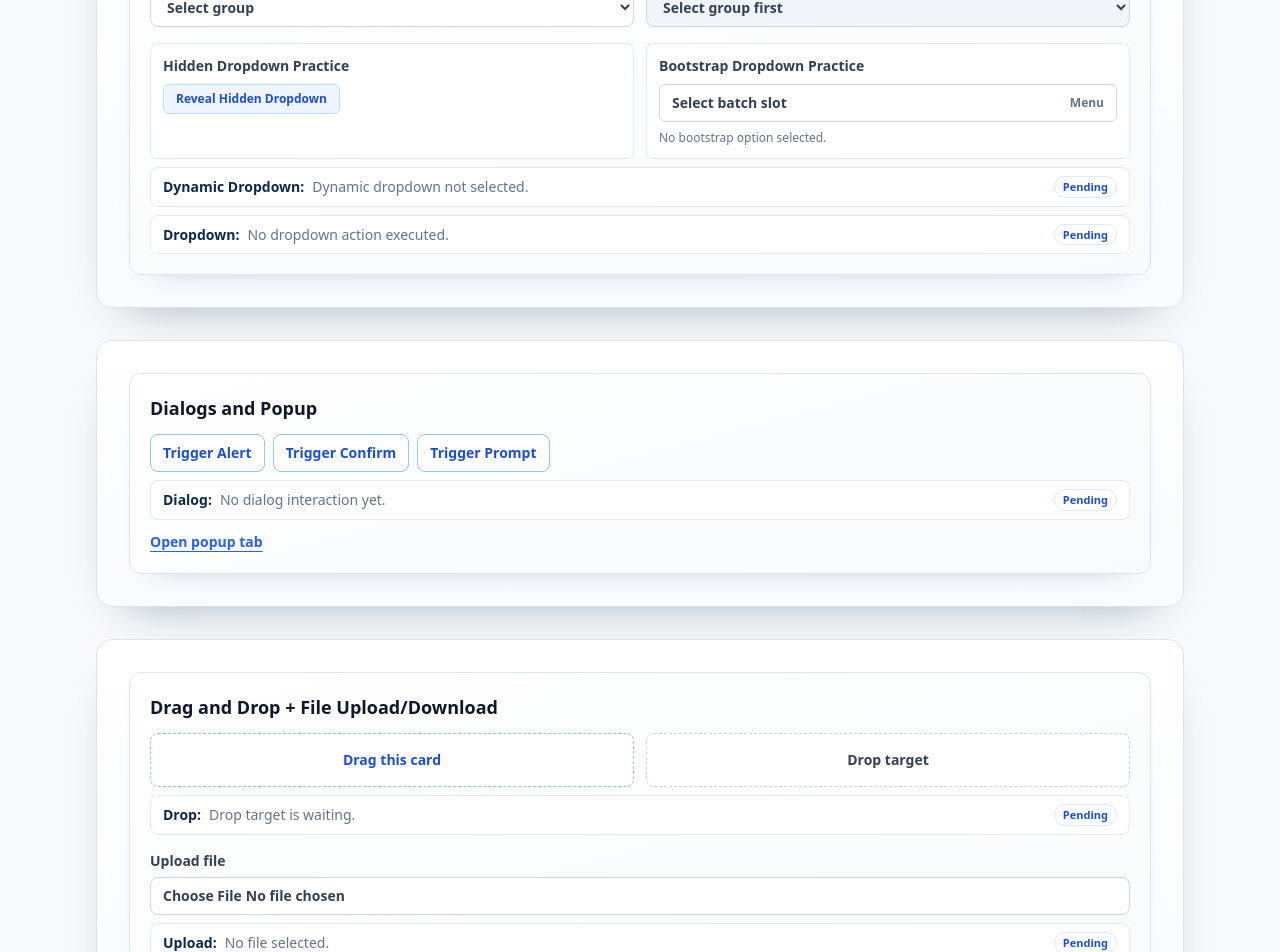
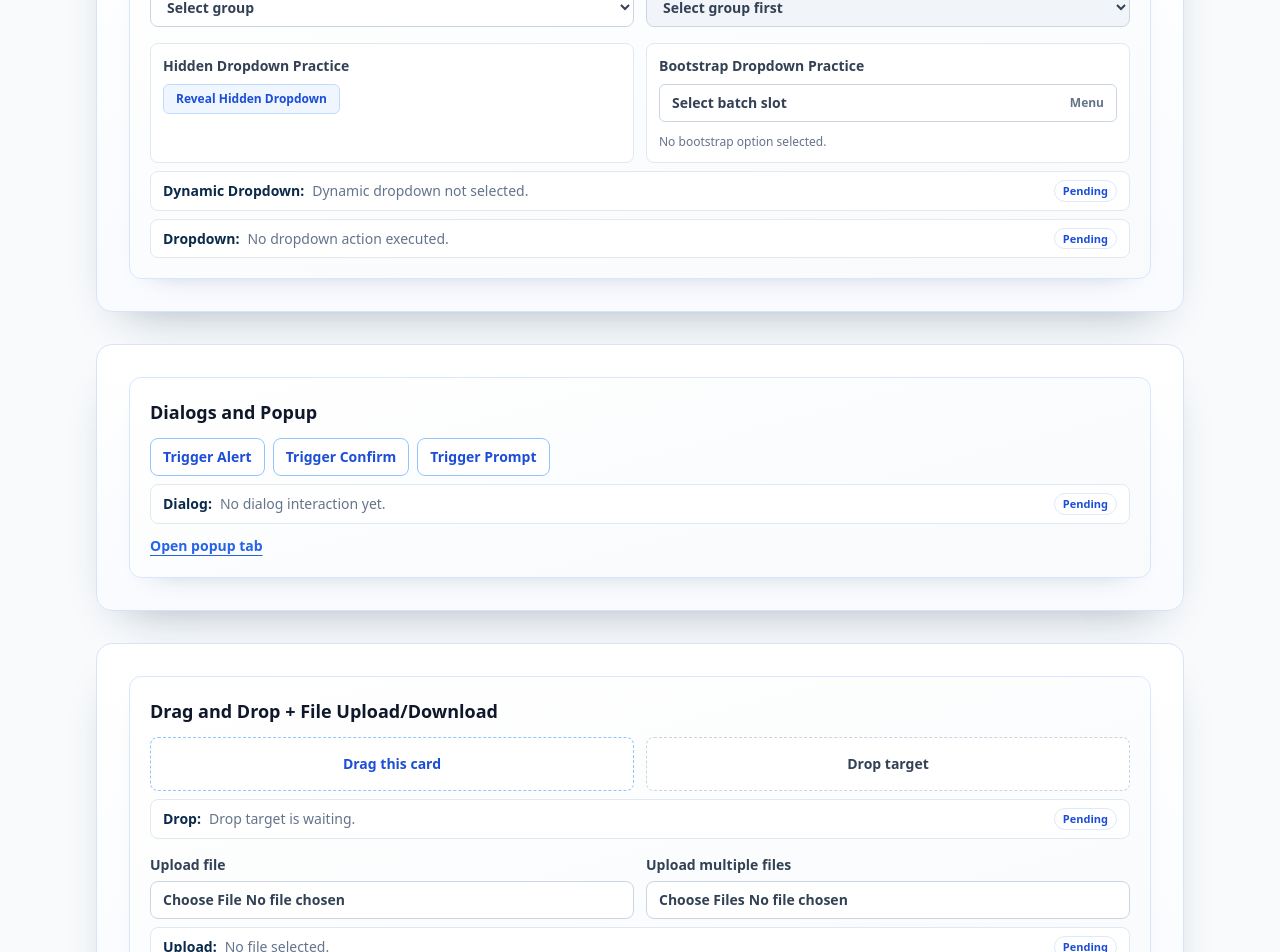
Before and after one commit to aravinddot/Playwright-Mastery-Academy-App, a Next.js app: page /practice/sandbox-advanced in a window 1280 px wide. Shown: the part 680-1632 px from the top of the page. Built offline with nearby package versions, Linux system fonts and the light colour scheme.

Commit message:
upload multiple files added

```diff
--- a/app/practice/sandbox-advanced/page.jsx
+++ b/app/practice/sandbox-advanced/page.jsx
@@ -44,6 +44,7 @@ const initialStatus = {
 };
 
 const totalSandboxAdvancedTasks = 12;
+const uploadExtensions = [".pdf", ".csv", ".xml", ".txt"];
 const sandboxAdvancedPath = "/practice/sandbox-advanced";
 const initialTaskState = {
   dynamic: false,
@@ -372,20 +373,22 @@ export default function SandboxAdvancedPage() {
                 </label>
               </div>
             </div>
-            <div className="relative rounded-lg border border-[#E2E8F0] bg-white p-3">
+            <div className="rounded-lg border border-[#E2E8F0] bg-white p-3">
               <p className="text-sm font-semibold text-[#334155]">Bootstrap Dropdown Practice</p>
-              <button type="button" data-testid="bootstrap-dropdown-trigger" aria-expanded={isBootstrapDropdownOpen} aria-controls="bootstrap-dropdown-menu" onClick={() => setIsBootstrapDropdownOpen((prev) => !prev)} className="mt-2 inline-flex w-full items-center justify-between rounded-md border border-[#CBD5E1] bg-white px-3 py-2 text-sm font-semibold text-[#334155]">
+              <div className="relative mt-2">
+                <button type="button" data-testid="bootstrap-dropdown-trigger" aria-expanded={isBootstrapDropdownOpen} aria-controls="bootstrap-dropdown-menu" onClick={() => setIsBootstrapDropdownOpen((prev) => !prev)} className="inline-flex w-full items-center justify-between rounded-md border border-[#CBD5E1] bg-white px-3 py-2 text-sm font-semibold text-[#334155]">
                   <span>{bootstrapDropdownValue || "Select batch slot"}</span>
                   <span className="text-xs text-[#64748B]">Menu</span>
                 </button>
                 {isBootstrapDropdownOpen ? (
-                <div id="bootstrap-dropdown-menu" data-testid="bootstrap-dropdown-menu" className="absolute left-3 right-3 top-[calc(100%-2px)] z-20 rounded-md border border-[#CBD5E1] bg-white p-1 shadow-lg">
+                  <div id="bootstrap-dropdown-menu" data-testid="bootstrap-dropdown-menu" className="absolute left-0 right-0 top-[calc(100%+6px)] z-30 rounded-md border border-[#CBD5E1] bg-white p-1 shadow-lg">
                     <button type="button" data-testid="bootstrap-dropdown-item-weekday" onClick={() => { setBootstrapDropdownValue("Weekday Batch"); setIsBootstrapDropdownOpen(false); setDropdownStatus("Bootstrap dropdown selected: Weekday Batch."); markTaskComplete("dropdown"); }} className="block w-full rounded px-2 py-1.5 text-left text-sm text-[#334155] hover:bg-[#EFF6FF]">Weekday Batch</button>
                     <button type="button" data-testid="bootstrap-dropdown-item-weekend" onClick={() => { setBootstrapDropdownValue("Weekend Batch"); setIsBootstrapDropdownOpen(false); setDropdownStatus("Bootstrap dropdown selected: Weekend Batch."); markTaskComplete("dropdown"); }} className="block w-full rounded px-2 py-1.5 text-left text-sm text-[#334155] hover:bg-[#EFF6FF]">Weekend Batch</button>
                     <button type="button" data-testid="bootstrap-dropdown-item-fasttrack" onClick={() => { setBootstrapDropdownValue("Fast Track Batch"); setIsBootstrapDropdownOpen(false); setDropdownStatus("Bootstrap dropdown selected: Fast Track Batch."); markTaskComplete("dropdown"); }} className="block w-full rounded px-2 py-1.5 text-left text-sm text-[#334155] hover:bg-[#EFF6FF]">Fast Track Batch</button>
                   </div>
                 ) : null}
-              <p data-testid="bootstrap-dropdown-value" className="mt-2 text-xs font-medium text-[#64748B]">{bootstrapDropdownValue ? `Selected: ${bootstrapDropdownValue}` : "No bootstrap option selected."}</p>
+              </div>
+              <p data-testid="bootstrap-dropdown-value" className="mt-3 text-xs font-medium text-[#64748B]">{bootstrapDropdownValue ? `Selected: ${bootstrapDropdownValue}` : "No bootstrap option selected."}</p>
             </div>
           </div>
           <StatusLine label="Dynamic Dropdown" value={dynamicStatus} testId="dynamic-dropdown-status" state={taskCompletion.dynamic ? "done" : "idle"} />
@@ -414,9 +417,14 @@ export default function SandboxAdvancedPage() {
             <div data-testid="drop-target" onDragOver={(event) => event.preventDefault()} onDrop={onDrop} className="rounded-lg border border-dashed border-[#CBD5E1] bg-white px-3 py-4 text-center text-sm font-semibold text-[#334155]">Drop target</div>
           </div>
           <StatusLine label="Drop" value={dropStatus} testId="drop-status" state={taskCompletion.drop ? "done" : "idle"} />
-          <label className="mt-4 block text-sm font-semibold text-[#334155]">Upload file
-            <input data-testid="file-upload-input" type="file" accept=".pdf,.csv,.xml,.txt,text/plain,application/pdf,text/csv,application/xml,text/xml" onChange={(event) => { const file = event.target.files?.[0]; if (!file) { setUploadStatus(initialStatus.upload); return; } const valid = [".pdf", ".csv", ".xml", ".txt"].some((ext) => file.name.toLowerCase().endsWith(ext)); if (!valid) { setUploadStatus("Invalid file type. Upload PDF, CSV, XML, or TXT only."); event.target.value = ""; return; } setUploadStatus(`${file.name} uploaded successfully.`); markTaskComplete("upload"); }} className="mt-1.5 w-full rounded-lg border border-[#CBD5E1] bg-white px-3 py-2 text-sm" />
+          <div className="mt-4 grid gap-3 sm:grid-cols-2">
+            <label className="block text-sm font-semibold text-[#334155]">Upload file
+              <input data-testid="file-upload-input" type="file" accept=".pdf,.csv,.xml,.txt,text/plain,application/pdf,text/csv,application/xml,text/xml" onChange={(event) => { const file = event.target.files?.[0]; if (!file) { setUploadStatus(initialStatus.upload); return; } const valid = uploadExtensions.some((ext) => file.name.toLowerCase().endsWith(ext)); if (!valid) { setUploadStatus("Invalid file type. Upload PDF, CSV, XML, or TXT only."); event.target.value = ""; return; } setUploadStatus(`${file.name} uploaded successfully.`); markTaskComplete("upload"); }} className="mt-1.5 w-full rounded-lg border border-[#CBD5E1] bg-white px-3 py-2 text-sm" />
             </label>
+            <label className="block text-sm font-semibold text-[#334155]">Upload multiple files
+              <input data-testid="multi-file-upload-input" type="file" multiple accept=".pdf,.csv,.xml,.txt,text/plain,application/pdf,text/csv,application/xml,text/xml" onChange={(event) => { const files = Array.from(event.target.files || []); if (!files.length) { setUploadStatus(initialStatus.upload); return; } const invalidFile = files.find((file) => !uploadExtensions.some((ext) => file.name.toLowerCase().endsWith(ext))); if (invalidFile) { setUploadStatus("Invalid file type in multiple upload. Upload PDF, CSV, XML, or TXT only."); event.target.value = ""; return; } const visibleNames = files.slice(0, 3).map((file) => file.name).join(", "); const remainingCount = files.length - 3; const remainingLabel = remainingCount > 0 ? ` +${remainingCount} more` : ""; setUploadStatus(`${files.length} files uploaded: ${visibleNames}${remainingLabel}.`); markTaskComplete("upload"); }} className="mt-1.5 w-full rounded-lg border border-[#CBD5E1] bg-white px-3 py-2 text-sm" />
+            </label>
+          </div>
           <StatusLine label="Upload" value={uploadStatus} testId="upload-status" state={taskCompletion.upload ? "done" : "idle"} />
           <div className="mt-3 grid gap-2 sm:flex sm:flex-wrap">
             <button type="button" data-testid="download-pdf-btn" onClick={() => handleDownload("pdf")} className="w-full rounded-md border border-[#BFDBFE] bg-white px-3 py-1.5 text-left text-xs font-semibold text-[#1D4ED8] sm:w-auto sm:text-center">Download PDF</button>
@@ -463,6 +471,8 @@ export default function SandboxAdvancedPage() {
                   setInterviewDate(event.target.value);
                   if (event.target.value) markTaskComplete("interviewDate");
                 }}
+                onKeyDown={(event) => event.preventDefault()}
+                onPaste={(event) => event.preventDefault()}
                 className="mt-1.5 w-full rounded-lg border border-[#CBD5E1] bg-white px-3 py-2 text-sm"
               />
             </label>
```
Also changed, not shown: app/practice/popup/page.jsx (line endings or trailing spaces). Lines whose indentation alone changed are shown as unchanged.
